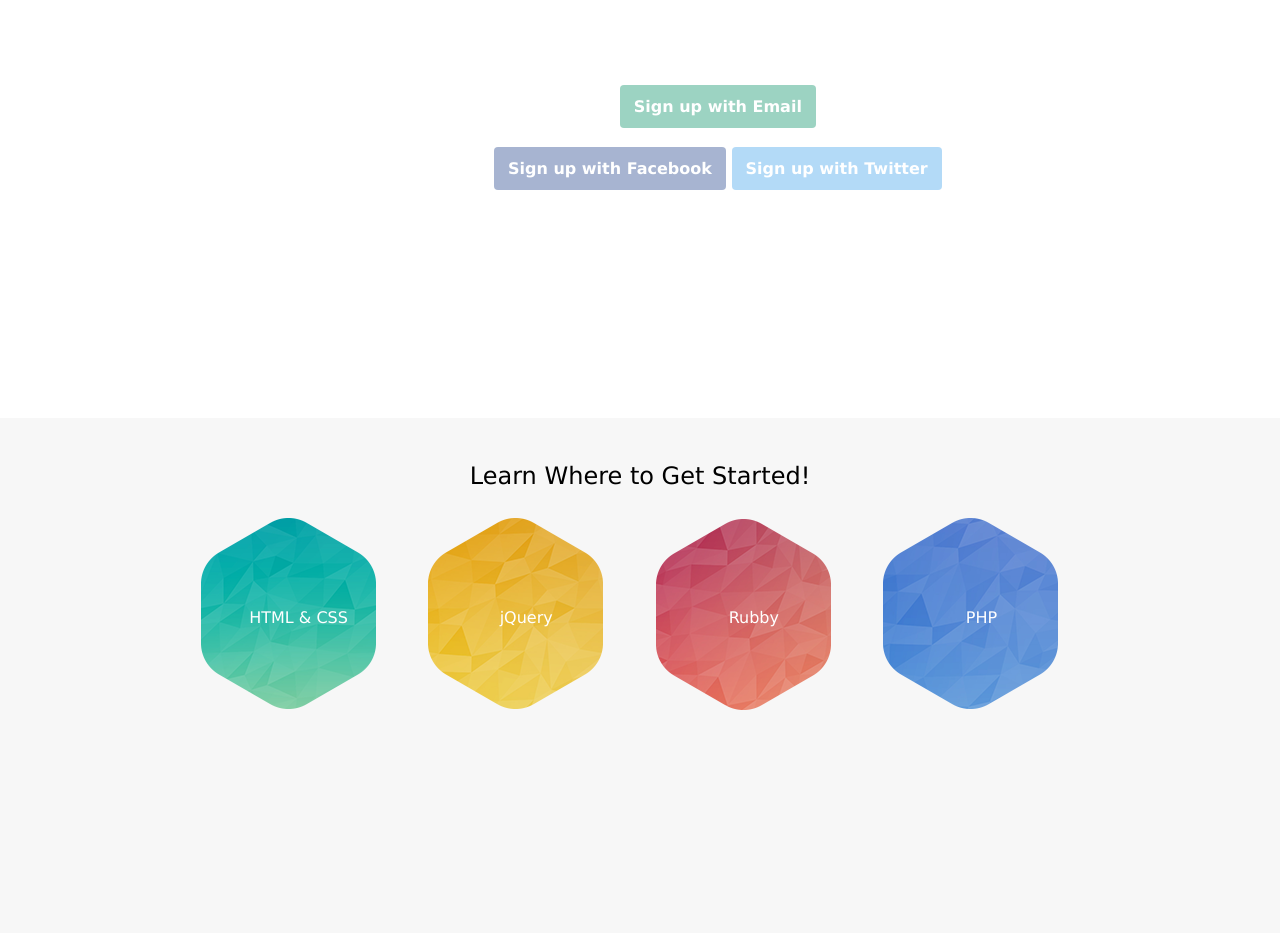
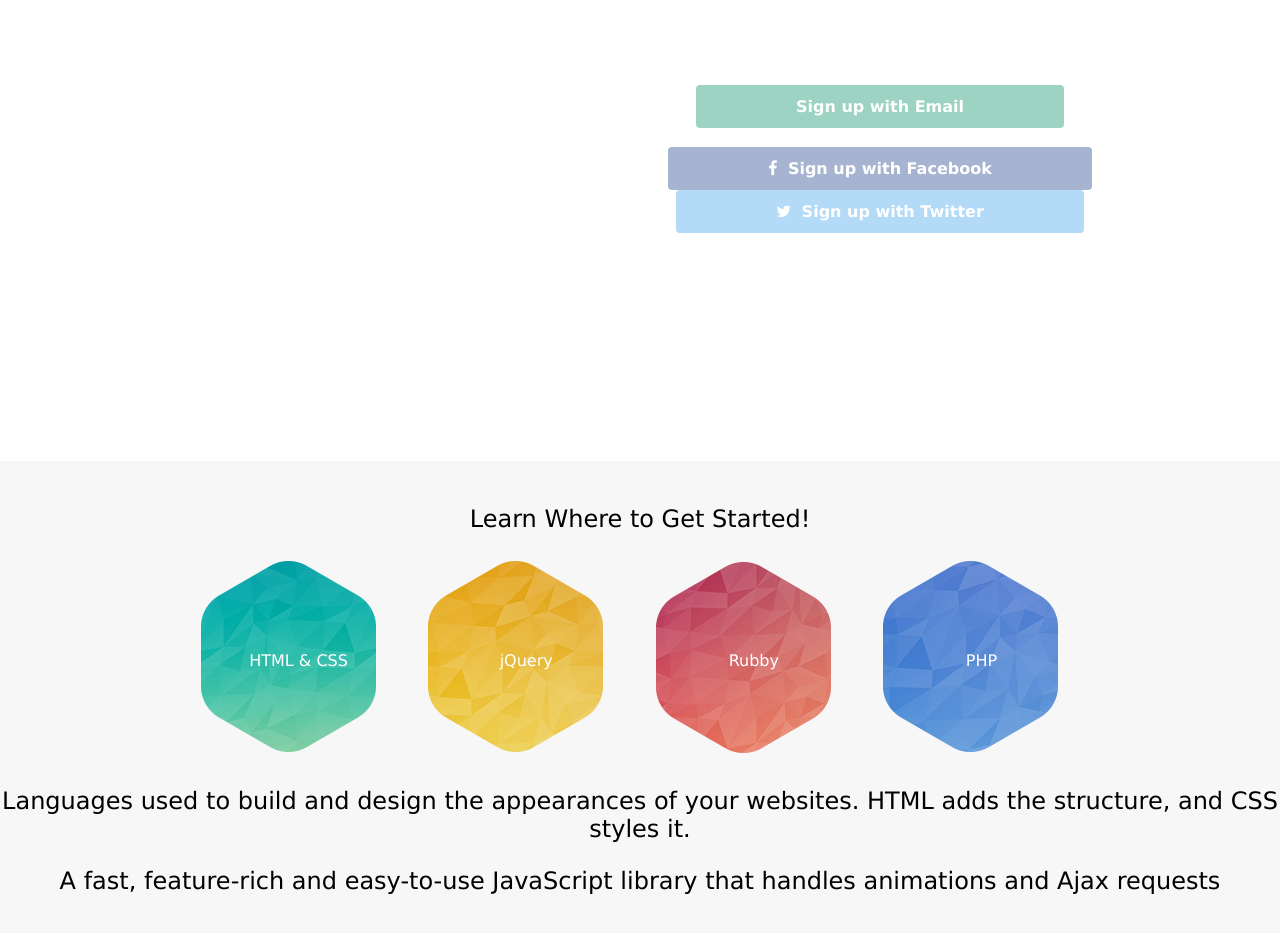
Before and after one commit to nnadozieopara/Progate-Project, a plain HTML site: page index.html in a window 1280 px wide. Shown: the part 247-1180 px from the top of the page. Drawn offline with Linux system fonts and the light colour scheme.

Commit message:
used awesome link

```diff
--- a/index.html
+++ b/index.html
@@ -6,6 +6,7 @@
     <meta name="viewport" content="width=device-width, initial-scale=1.0">
     <title>Progate</title>
     <link rel="stylesheet" href="style.css">
+    <link rel="stylesheet" href="//maxcdn.bootstrapcdn.com/font-awesome/4.3.0/css/font-awesome.min.css">
 </head>
 <body>
     <header>
@@ -19,8 +20,12 @@
             <p>Progate is a web service where you can learn programming online <br>We offer you a fully equipped coding environment to get you started</p>
             <div class="btn">
                <p><a class="btn signup" href="#">Sign up with Email</a><br> or <br>
-                <a class="btn facebook" href="#">Sign up with Facebook</a>
-                <a class="btn twitter" href="#">Sign up with Twitter</a></p>
+                <a class="btn facebook" href="#">
+                    <span class="fa fa-facebook"></span>
+                    Sign up with Facebook</a>
+                <a class="btn twitter" href="#">
+                    <span class="fa fa-twitter"></span>
+                    Sign up with Twitter</a></p>
             </div>
         </div>
         <div class="lesson-wrapper">
@@ -28,7 +33,7 @@
             <div class="lesson-wrapper-images">
                 <div class="html">
                     <img src="images/html.png" alt="html and css option">
-                    <div class="html-center">HTML & CSS</div>
+                    <div class="html-center"><p>HTML & CSS</p></div>
                 </div>
                 <div class="html">
                     <img src="images/jQuery.png" alt="jQuery option">
@@ -43,6 +48,10 @@
                     <div class="html-center">PHP</div>
                 </div>
             </div>
+            <div class="image-text">
+                <div><p>Languages used to build and design the appearances of your websites. HTML adds the structure, and CSS styles it.</p></div>
+                <div><p>A fast, feature-rich and easy-to-use JavaScript library that handles animations and Ajax requests</p></div>
+            </div>
         </div>
         <div class="message-wrapper"></div>
     <footer></footer>
--- a/style.css
+++ b/style.css
@@ -39,7 +39,7 @@ header ul li a{
     opacity: 0.7;
 }
 .btn{
-    padding: 12px 14px;
+    padding: 12px 100px;
     color: white;
     display: inline-block;
     opacity: 0.8;
@@ -50,6 +50,9 @@ header ul li a{
 .btn p{
     margin-left: 480px;
     font-weight: bold;
+}
+.fa{
+    margin-right:5px;
 }
 .signup{
     background-color:#239b76 ;
@@ -86,5 +89,7 @@ a{
     left: 50%;
     transform: translate(-50%,-50%);
     font-size: 16px;
-    text-align: center;
 }
+.image-text{
+    display: inline-block;
+}
```
